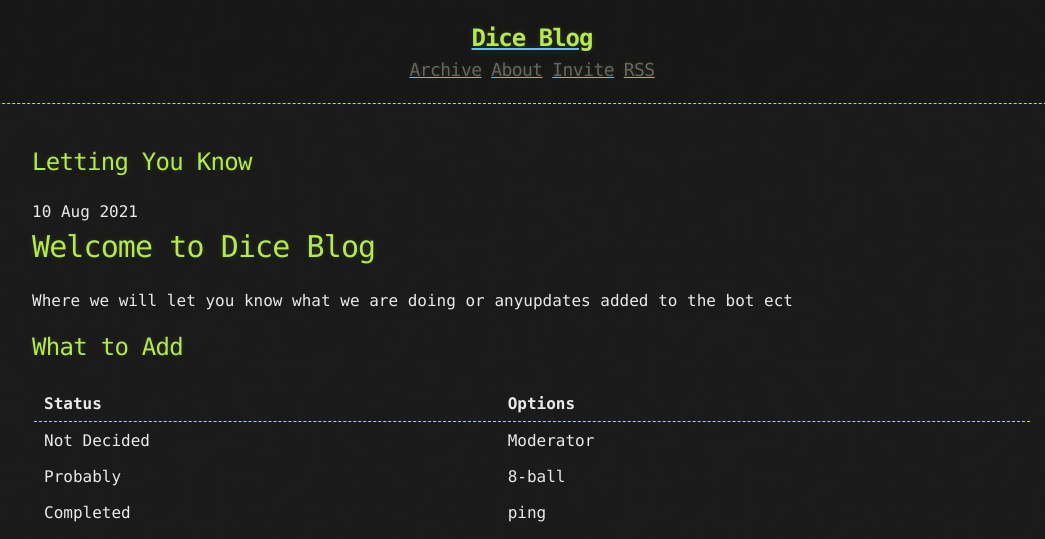
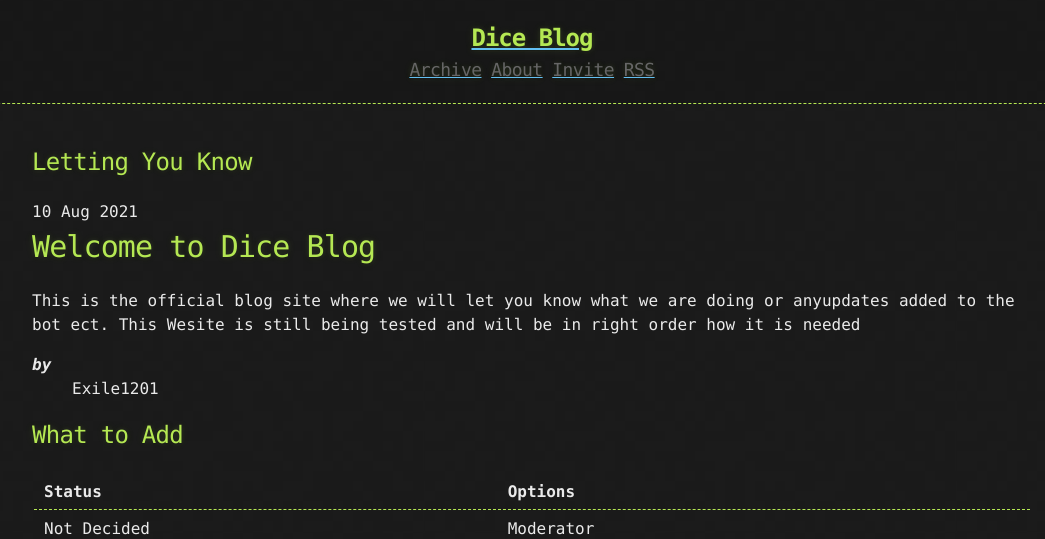
Before and after one commit to Zipi-cor/blog, a Jekyll site: the page built from _posts/2021-08-10-Letting-You-Know.md, in a window 1280 px wide. Shown: the top 539 px of the page, without its empty margins (108-1153 px from the left). Built offline with Jekyll 4.4.1, drawn with Linux system fonts in a browser that asks for light colours.

Commit message:
Update 2021-08-10-Letting-You-Know.md

```diff
--- a/_posts/2021-08-10-Letting-You-Know.md
+++ b/_posts/2021-08-10-Letting-You-Know.md
@@ -5,7 +5,13 @@ published: True
 
 # Welcome to Dice Blog
 
-Where we will let you know what we are doing or anyupdates added to the bot ect
+This is the official blog site where we will let you know what we are doing or anyupdates added to the bot ect. This Wesite is still being tested and will be in right order how it is needed
+
+<dl>
+  <dt>by</dt>
+  <dd>Exile1201</dd>
+  </dl>
+
 
 ## What to Add
 
@@ -16,4 +22,4 @@ Where we will let you know what we are doing or anyupdates added to the bot ect
 | Completed    | ping             |
 | ~~We will~~  | Music Command    |
 
-![](https://i.imgur.com/XnjxNz7.png)
+![](https://i.imgur.com/XnjxNz7s.png)
```
